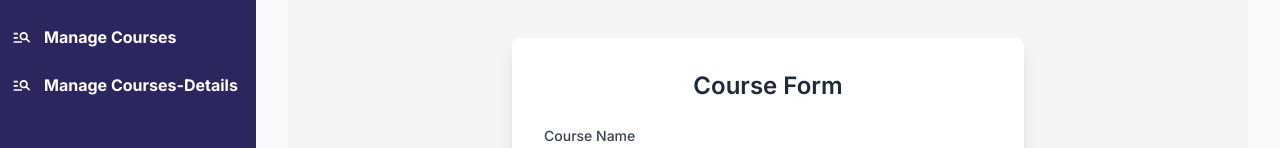
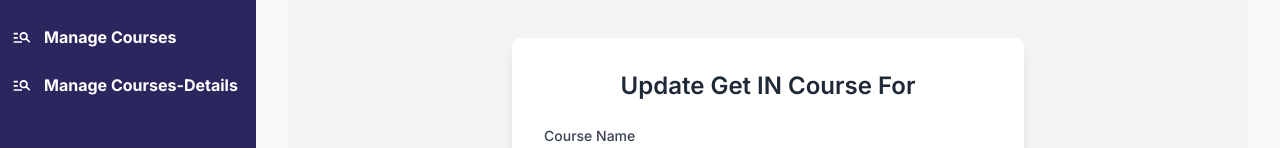
Before and after one commit to universeIt137/LMS_Frontend, a React (Vite) app: page /dashboard/update/1 in a window 1280 px wide. Shown: the part 143-291 px from the top of the page. Built offline with nearby package versions, Linux system fonts and the light colour scheme; no server answers; sample sign-in values are in the browser's storage.

Commit message:
some change

```diff
--- /dev/null
+++ b/src/pages/adminSide/courseRelatedPage/courseSuccessfulStudent/CreateCourseSuccessfulPage.jsx
@@ -0,0 +1,11 @@
+import React from 'react'
+
+const CreateCourseSuccessfulPage = () => {
+  return (
+    <div>
+      CreateCourseSuccessfulPage
+    </div>
+  )
+}
+
+export default CreateCourseSuccessfulPage
--- a/src/pages/adminSide/courseRelatedPage/getInCourse/GetInCoursePage.jsx
+++ b/src/pages/adminSide/courseRelatedPage/getInCourse/GetInCoursePage.jsx
@@ -56,7 +56,7 @@ const GetInCoursePage = () => {
     <>
     <div className="min-h-screen flex items-center justify-center bg-gray-100">
       <div className="bg-white my-4 p-8 rounded-lg shadow-lg w-full max-w-lg">
-        <h1 className="text-2xl font-bold mb-6 text-gray-800 text-center"> {singleCourseData.course_name} Provide course </h1>
+        <h1 className="text-2xl font-bold mb-6 text-gray-800 text-center"> Create Get In Course for {singleCourseData.course_name}  </h1>
 
         <form onSubmit={handleSubmitForm} className="space-y-6">
           {/* Course ID */}
--- a/src/pages/adminSide/courseRelatedPage/updateGetInCourse/UpdateGetInCoursePage.jsx
+++ b/src/pages/adminSide/courseRelatedPage/updateGetInCourse/UpdateGetInCoursePage.jsx
@@ -68,7 +68,7 @@ const UpdateGetInCoursePage = () => {
     <div>
       <div className="flex justify-center items-center h-screen bg-gray-100">
       <div className="w-full max-w-lg bg-white rounded-lg shadow-lg p-8">
-        <h2 className="text-2xl font-semibold text-center mb-6">Course Form</h2>
+        <h2 className="text-2xl font-semibold text-center mb-6"> Update Get IN Course For {getInCourseSingleData[0]?.courseData?.course_name} </h2>
         <form onSubmit={handleUpdate} >
           {/* Course Name */}
           <div className="mb-4">
```
